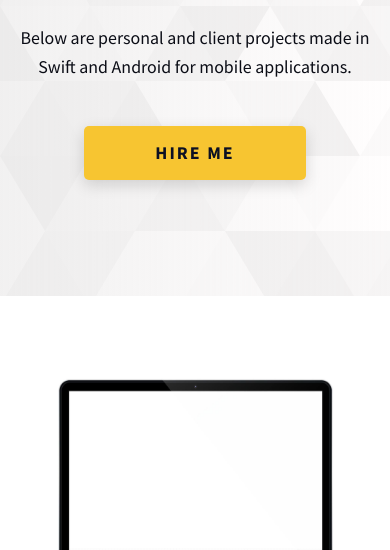
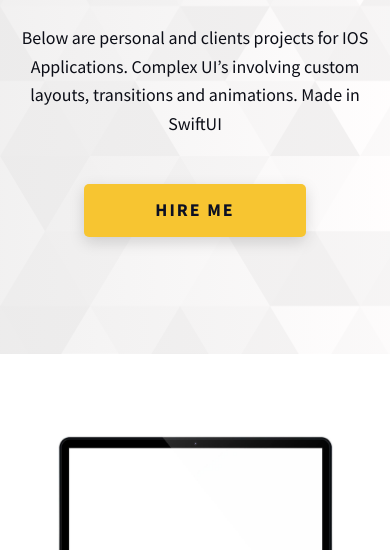
Before and after one commit to andres2392/website-agdev-portfolio, a plain HTML site: page pages/mobile-apps.html in a window 390 px wide. Shown: the part 294-844 px from the top of the page. Drawn offline with Linux system fonts and the light colour scheme.

Commit message:
Creation of Mobile App Page
Creation of Mobile App Page

```diff
--- a/pages/mobile-apps.html
+++ b/pages/mobile-apps.html
@@ -94,7 +94,8 @@
         <h1 class="heading-primary">MOBILE APPLICATIONS</h1>
         <div class="project-cs-hero__info">
           <p class="text-primary">
-            Below are personal and client projects made in Swift and Android for mobile applications.
+            Below are personal and clients projects for IOS Applications. Complex UI’s involving custom layouts, transitions and animations.
+            Made in SwiftUI
           </p>
         </div>
         <div class="project-cs-hero__cta">
```
Also changed, not shown: 1 other file.
